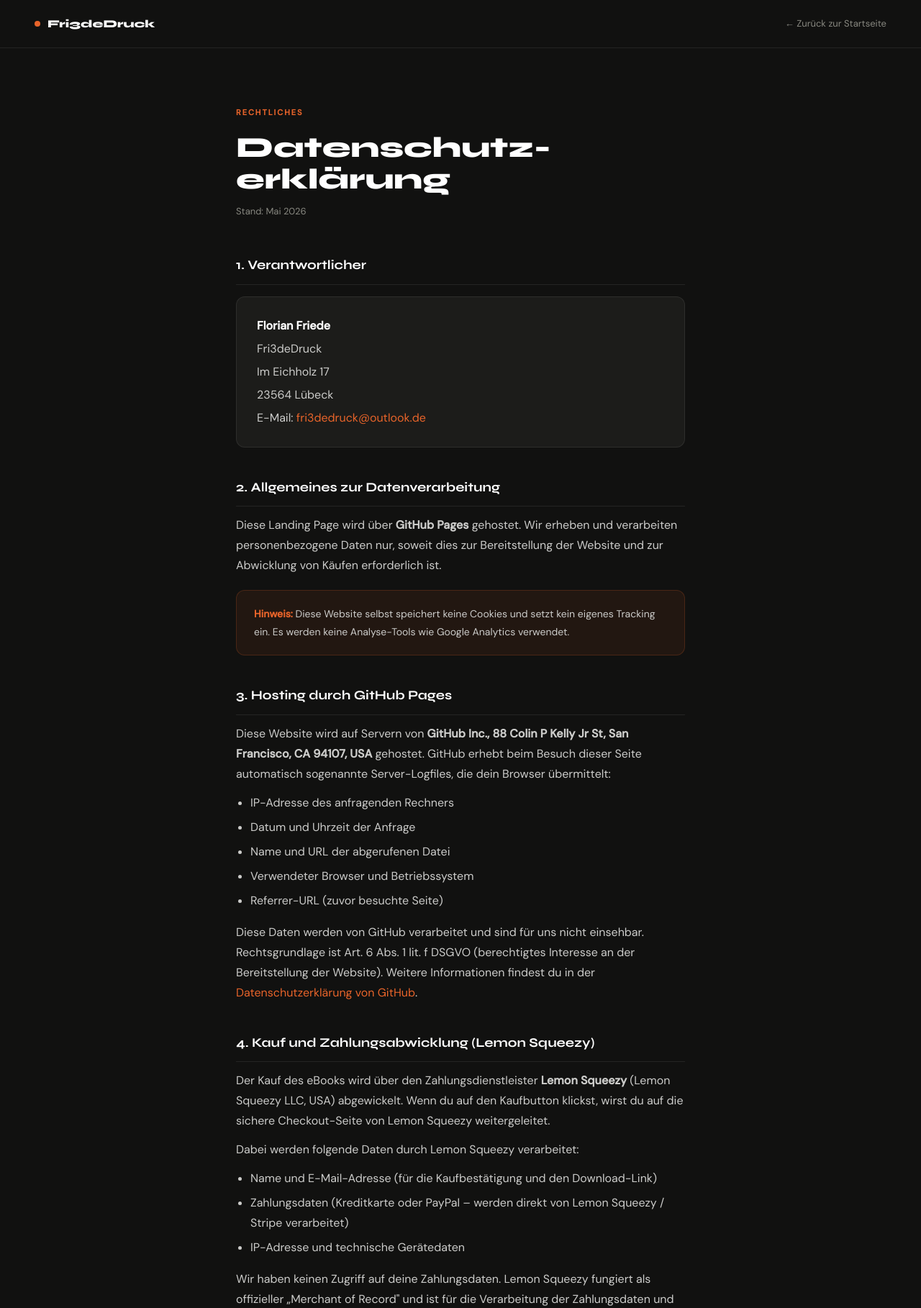
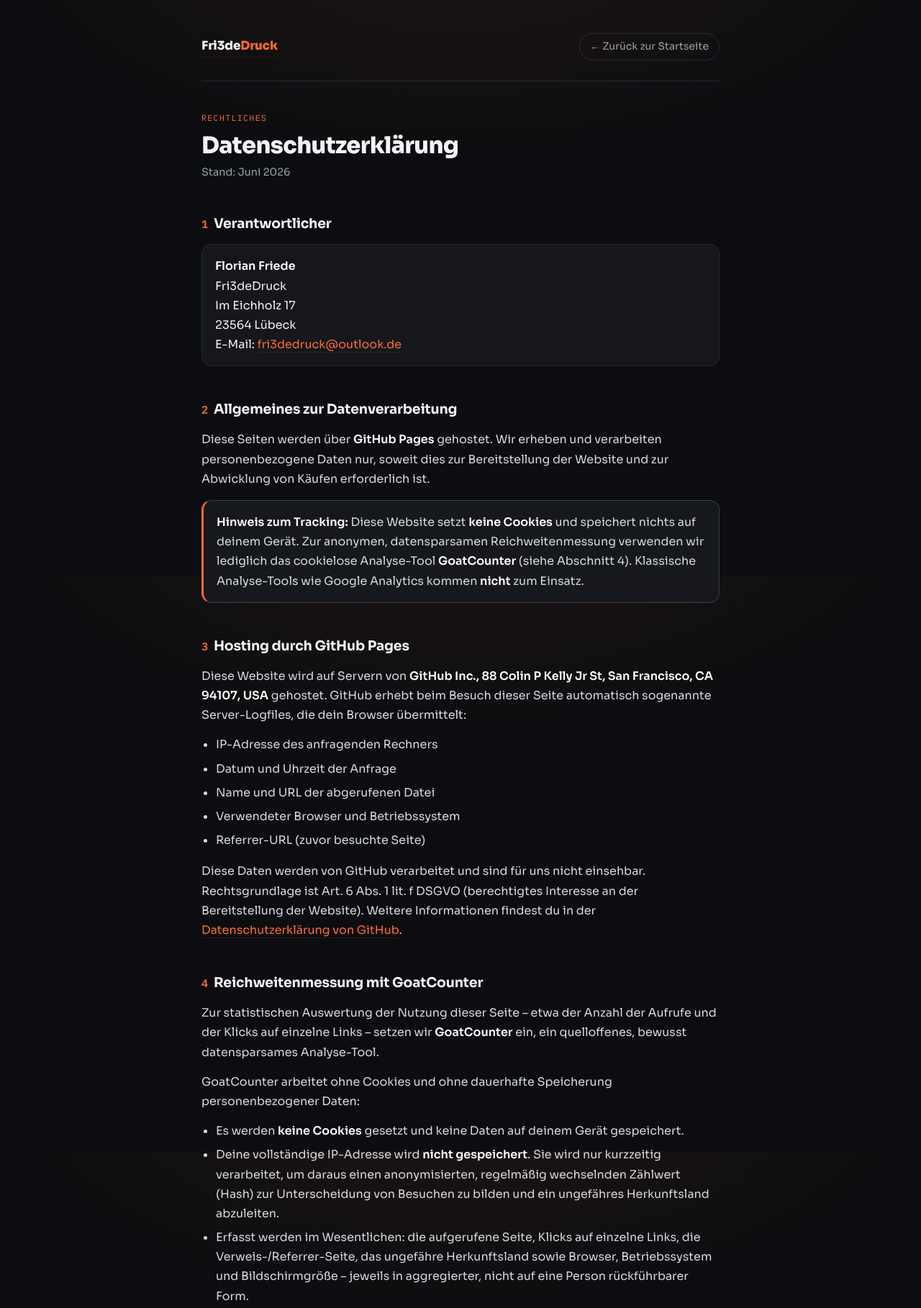
Before and after one commit to Gilliearnie/3ddruck-ebook, a plain HTML site: page datenschutz.html in a window 1280 px wide. Shown: the top 1818 px of the page at 72% size. Drawn offline with Linux system fonts and the light colour scheme.

Commit message:
Update datenschutz.html

```diff
--- a/datenschutz.html
+++ b/datenschutz.html
@@ -3,182 +3,132 @@
 <head>
 <meta charset="UTF-8">
 <meta name="viewport" content="width=device-width, initial-scale=1.0">
+<meta name="robots" content="noindex, nofollow">
 <title>Datenschutzerklärung – Fri3deDruck</title>
-<meta name="robots" content="noindex, nofollow">
 <link rel="preconnect" href="https://fonts.googleapis.com">
 <link rel="preconnect" href="https://fonts.gstatic.com" crossorigin>
-<link href="https://fonts.googleapis.com/css2?family=Syne:wght@700;800&family=DM+Sans:wght@400;500&display=swap" rel="stylesheet">
+<link href="https://fonts.googleapis.com/css2?family=Sora:wght@400;600;700;800&family=IBM+Plex+Mono:wght@400;500;600&display=swap" rel="stylesheet">
 <style>
-  *, *::before, *::after { box-sizing: border-box; margin: 0; padding: 0; }
-  :root {
-    --orange: #E8642A;
-    --dark:   #111110;
-    --dark2:  #1C1C1A;
-    --muted:  #888880;
-    --border: rgba(255,255,255,0.08);
-    --text:   #CCCCCA;
+  :root{
+    --bg:#0c0d10;
+    --bg-2:#15171c;
+    --card:#16181e;
+    --border:#272a33;
+    --border-hl:#3a3e4a;
+    --text:#f3f4f6;
+    --muted:#9aa0ac;
+    --accent:#ff6b35;
+    --accent-soft:rgba(255,107,53,.12);
+    --radius:14px;
   }
-  body {
-    font-family: 'DM Sans', sans-serif;
-    background: var(--dark);
-    color: var(--text);
-    font-size: 16px;
-    line-height: 1.75;
-    min-height: 100vh;
+  *{margin:0;padding:0;box-sizing:border-box}
+  html{-webkit-text-size-adjust:100%}
+  body{
+    font-family:'Sora',system-ui,sans-serif;
+    background:var(--bg);
+    color:var(--text);
+    line-height:1.7;
+    min-height:100vh;
+    background-image:
+      radial-gradient(1100px 500px at 50% -10%, rgba(255,107,53,.08), transparent 60%);
+    background-attachment:fixed;
+    padding:0 20px;
   }
-  nav {
-    padding: 20px 48px;
-    display: flex;
-    align-items: center;
-    justify-content: space-between;
-    border-bottom: 1px solid var(--border);
+  .wrap{max-width:720px;margin:0 auto;padding:32px 0 64px}
+
+  /* Kopfzeile */
+  .topbar{
+    display:flex;align-items:center;justify-content:space-between;
+    flex-wrap:wrap;gap:12px;padding:14px 0 28px;
+    border-bottom:1px solid var(--border);margin-bottom:36px;
   }
-  .nav-logo {
-    font-family: 'Syne', sans-serif;
-    font-weight: 800;
-    font-size: 15px;
-    color: white;
-    text-decoration: none;
-    display: flex;
-    align-items: center;
-    gap: 10px;
+  .brand{
+    font-weight:800;font-size:1.05rem;letter-spacing:-.01em;
+    text-decoration:none;color:var(--text);
   }
-  .nav-logo-dot { width: 8px; height: 8px; background: var(--orange); border-radius: 50%; }
-  .nav-back {
-    font-size: 13px;
-    color: var(--muted);
-    text-decoration: none;
-    display: flex;
-    align-items: center;
-    gap: 6px;
-    transition: color 0.2s;
+  .brand .dot{color:var(--accent)}
+  .back{
+    font-size:.88rem;color:var(--muted);text-decoration:none;
+    border:1px solid var(--border);border-radius:99px;padding:6px 14px;
+    transition:border-color .18s ease,color .18s ease;
   }
-  .nav-back:hover { color: var(--orange); }
+  .back:hover{border-color:var(--border-hl);color:var(--text)}
 
-  main {
-    max-width: 720px;
-    margin: 0 auto;
-    padding: 80px 48px 120px;
+  .kicker{
+    font-family:'IBM Plex Mono',monospace;font-size:.72rem;letter-spacing:.12em;
+    text-transform:uppercase;color:var(--accent);
   }
-  .page-label {
-    font-size: 11px;
-    font-weight: 700;
-    letter-spacing: 0.18em;
-    text-transform: uppercase;
-    color: var(--orange);
-    margin-bottom: 16px;
+  h1{font-size:2rem;line-height:1.15;letter-spacing:-.02em;margin:8px 0 6px;font-weight:800}
+  .stand{color:var(--muted);font-size:.9rem;margin-bottom:8px}
+
+  h2{
+    font-size:1.18rem;font-weight:700;letter-spacing:-.01em;
+    margin:38px 0 12px;padding-top:6px;
   }
-  h1 {
-    font-family: 'Syne', sans-serif;
-    font-weight: 800;
-    font-size: 40px;
-    color: white;
-    margin-bottom: 12px;
-    line-height: 1.1;
+  h2 .num{color:var(--accent);font-family:'IBM Plex Mono',monospace;font-size:.95rem;margin-right:8px}
+  p{color:#d6d9e0;margin:0 0 14px}
+  a{color:var(--accent);text-decoration:none;border-bottom:1px solid var(--accent-soft)}
+  a:hover{border-bottom-color:var(--accent)}
+  ul{margin:0 0 16px;padding-left:20px;color:#d6d9e0}
+  li{margin-bottom:6px}
+  strong{color:#fff;font-weight:600}
+
+  /* Hervorgehobene Hinweis-Box */
+  .note{
+    background:var(--card);border:1px solid var(--border-hl);border-left:3px solid var(--accent);
+    border-radius:var(--radius);padding:16px 18px;margin:16px 0 18px;
   }
-  .last-updated {
-    font-size: 13px;
-    color: var(--muted);
-    margin-bottom: 48px;
+  .note p:last-child{margin-bottom:0}
+
+  .addr{
+    background:var(--bg-2);border:1px solid var(--border);border-radius:var(--radius);
+    padding:16px 18px;margin-bottom:14px;font-style:normal;
   }
-  h2 {
-    font-family: 'Syne', sans-serif;
-    font-weight: 700;
-    font-size: 18px;
-    color: white;
-    margin: 40px 0 12px;
-    padding-bottom: 10px;
-    border-bottom: 1px solid var(--border);
+
+  footer{
+    margin-top:48px;padding-top:20px;border-top:1px solid var(--border);
+    color:var(--muted);font-size:.85rem;
   }
-  h3 {
-    font-size: 15px;
-    font-weight: 700;
-    color: white;
-    margin: 24px 0 8px;
-  }
-  p { margin-bottom: 12px; }
-  ul { margin: 8px 0 16px 20px; }
-  li { margin-bottom: 6px; }
-  a { color: var(--orange); text-decoration: none; }
-  a:hover { text-decoration: underline; }
-
-  .info-block {
-    background: var(--dark2);
-    border: 1px solid var(--border);
-    border-radius: 12px;
-    padding: 24px 28px;
-    margin: 16px 0 24px;
-    line-height: 2;
-  }
-  .info-block strong { color: white; }
-
-  .highlight-box {
-    background: rgba(232,100,42,0.08);
-    border: 1px solid rgba(232,100,42,0.2);
-    border-radius: 12px;
-    padding: 20px 24px;
-    margin: 20px 0;
-    font-size: 14px;
-  }
-  .highlight-box strong { color: var(--orange); }
-
-  footer {
-    text-align: center;
-    padding: 32px;
-    border-top: 1px solid var(--border);
-    font-size: 13px;
-    color: var(--muted);
-  }
-  footer a { color: var(--orange); text-decoration: none; }
-
-  @media (max-width: 600px) {
-    nav { padding: 16px 20px; }
-    main { padding: 48px 20px 80px; }
-    h1 { font-size: 28px; }
-  }
+  footer a{color:var(--muted);border-bottom:1px solid var(--border)}
+  footer a:hover{color:var(--text)}
 </style>
 </head>
 <body>
+  <div class="wrap">
 
-<nav>
-  <a href="index.html" class="nav-logo">
-    <span class="nav-logo-dot"></span>
-    Fri3deDruck
-  </a>
-  <a href="index.html" class="nav-back">← Zurück zur Startseite</a>
-</nav>
+    <div class="topbar">
+      <a class="brand" href="https://gilliearnie.github.io/3ddruck-ebook/index.html">Fri3de<span class="dot">Druck</span></a>
+      <a class="back" href="https://gilliearnie.github.io/3ddruck-ebook/index.html">← Zurück zur Startseite</a>
+    </div>
 
-<main>
-  <div class="page-label">Rechtliches</div>
-  <h1>Datenschutz&shy;erklärung</h1>
-  <p class="last-updated">Stand: Mai 2026</p>
+    <span class="kicker">Rechtliches</span>
+    <h1>Datenschutz­erklärung</h1>
+    <p class="stand">Stand: Juni 2026</p>
 
-  <h2>1. Verantwortlicher</h2>
-  <div class="info-block">
+    <h2><span class="num">1</span>Verantwortlicher</h2>
+    <address class="addr">
       <strong>Florian Friede</strong><br>
       Fri3deDruck<br>
       Im Eichholz 17<br>
       23564 Lübeck<br>
       E-Mail: <a href="mailto:fri3dedruck@outlook.de">fri3dedruck@outlook.de</a>
+    </address>
+
+    <h2><span class="num">2</span>Allgemeines zur Datenverarbeitung</h2>
+    <p>Diese Seiten werden über <strong>GitHub Pages</strong> gehostet. Wir erheben und verarbeiten
+      personenbezogene Daten nur, soweit dies zur Bereitstellung der Website und zur Abwicklung von
+      Käufen erforderlich ist.</p>
+    <div class="note">
+      <p><strong>Hinweis zum Tracking:</strong> Diese Website setzt <strong>keine Cookies</strong> und
+        speichert nichts auf deinem Gerät. Zur anonymen, datensparsamen Reichweitenmessung verwenden wir
+        lediglich das cookielose Analyse-Tool <strong>GoatCounter</strong> (siehe Abschnitt&nbsp;4).
+        Klassische Analyse-Tools wie Google Analytics kommen <strong>nicht</strong> zum Einsatz.</p>
     </div>
 
-  <h2>2. Allgemeines zur Datenverarbeitung</h2>
-  <p>
-    Diese Landing Page wird über <strong>GitHub Pages</strong> gehostet. Wir erheben und verarbeiten
-    personenbezogene Daten nur, soweit dies zur Bereitstellung der Website und zur Abwicklung von
-    Käufen erforderlich ist.
-  </p>
-  <div class="highlight-box">
-    <strong>Hinweis:</strong> Diese Website selbst speichert keine Cookies und setzt kein
-    eigenes Tracking ein. Es werden keine Analyse-Tools wie Google Analytics verwendet.
-  </div>
-
-  <h2>3. Hosting durch GitHub Pages</h2>
-  <p>
-    Diese Website wird auf Servern von <strong>GitHub Inc., 88 Colin P Kelly Jr St, San Francisco,
+    <h2><span class="num">3</span>Hosting durch GitHub Pages</h2>
+    <p>Diese Website wird auf Servern von <strong>GitHub Inc., 88 Colin P Kelly Jr St, San Francisco,
       CA 94107, USA</strong> gehostet. GitHub erhebt beim Besuch dieser Seite automatisch sogenannte
-    Server-Logfiles, die dein Browser übermittelt:
-  </p>
+      Server-Logfiles, die dein Browser übermittelt:</p>
     <ul>
       <li>IP-Adresse des anfragenden Rechners</li>
       <li>Datum und Uhrzeit der Anfrage</li>
@@ -186,85 +136,87 @@
       <li>Verwendeter Browser und Betriebssystem</li>
       <li>Referrer-URL (zuvor besuchte Seite)</li>
     </ul>
-  <p>
-    Diese Daten werden von GitHub verarbeitet und sind für uns nicht einsehbar.
-    Rechtsgrundlage ist Art. 6 Abs. 1 lit. f DSGVO (berechtigtes Interesse an der
+    <p>Diese Daten werden von GitHub verarbeitet und sind für uns nicht einsehbar.
+      Rechtsgrundlage ist Art.&nbsp;6 Abs.&nbsp;1 lit.&nbsp;f DSGVO (berechtigtes Interesse an der
       Bereitstellung der Website). Weitere Informationen findest du in der
-    <a href="https://docs.github.com/en/site-policy/privacy-policies/github-privacy-statement"
-       target="_blank" rel="noopener">Datenschutzerklärung von GitHub</a>.
-  </p>
+      <a href="https://docs.github.com/en/site-policy/privacy-policies/github-privacy-statement" target="_blank" rel="noopener">Datenschutzerklärung von GitHub</a>.</p>
 
-  <h2>4. Kauf und Zahlungsabwicklung (Lemon Squeezy)</h2>
-  <p>
-    Der Kauf des eBooks wird über den Zahlungsdienstleister <strong>Lemon Squeezy</strong>
+    <h2><span class="num">4</span>Reichweitenmessung mit GoatCounter</h2>
+    <p>Zur statistischen Auswertung der Nutzung dieser Seite – etwa der Anzahl der Aufrufe und der Klicks
+      auf einzelne Links – setzen wir <strong>GoatCounter</strong> ein, ein quelloffenes, bewusst
+      datensparsames Analyse-Tool.</p>
+    <p>GoatCounter arbeitet ohne Cookies und ohne dauerhafte Speicherung personenbezogener Daten:</p>
+    <ul>
+      <li>Es werden <strong>keine Cookies</strong> gesetzt und keine Daten auf deinem Gerät gespeichert.</li>
+      <li>Deine vollständige IP-Adresse wird <strong>nicht gespeichert</strong>. Sie wird nur kurzzeitig
+        verarbeitet, um daraus einen anonymisierten, regelmäßig wechselnden Zählwert (Hash) zur
+        Unterscheidung von Besuchen zu bilden und ein ungefähres Herkunftsland abzuleiten.</li>
+      <li>Erfasst werden im Wesentlichen: die aufgerufene Seite, Klicks auf einzelne Links, die
+        Verweis-/Referrer-Seite, das ungefähre Herkunftsland sowie Browser, Betriebssystem und
+        Bildschirmgröße – jeweils in aggregierter, nicht auf eine Person rückführbarer Form.</li>
+    </ul>
+    <p>Rechtsgrundlage ist Art.&nbsp;6 Abs.&nbsp;1 lit.&nbsp;f DSGVO (berechtigtes Interesse an einer
+      anonymen, datensparsamen Reichweitenmessung). Da GoatCounter keine Cookies setzt und keine
+      personenbezogenen Daten auf deinem Gerät speichert, ist hierfür keine Einwilligung über ein
+      Cookie-Banner erforderlich.</p>
+    <p>Betreiber des Dienstes ist der GoatCounter-Dienst (Martin Tournoij). Weitere Informationen zur
+      Datenverarbeitung findest du in den
+      <a href="https://www.goatcounter.com/help/gdpr" target="_blank" rel="noopener">Datenschutz-Hinweisen von GoatCounter</a>.</p>
+
+    <h2><span class="num">5</span>Kauf und Zahlungsabwicklung (Lemon Squeezy)</h2>
+    <p>Der Kauf des eBooks wird über den Zahlungsdienstleister <strong>Lemon Squeezy</strong>
       (Lemon Squeezy LLC, USA) abgewickelt. Wenn du auf den Kaufbutton klickst, wirst du auf die
-    sichere Checkout-Seite von Lemon Squeezy weitergeleitet.
-  </p>
+      sichere Checkout-Seite von Lemon Squeezy weitergeleitet.</p>
     <p>Dabei werden folgende Daten durch Lemon Squeezy verarbeitet:</p>
     <ul>
       <li>Name und E-Mail-Adresse (für die Kaufbestätigung und den Download-Link)</li>
       <li>Zahlungsdaten (Kreditkarte oder PayPal – werden direkt von Lemon Squeezy / Stripe verarbeitet)</li>
       <li>IP-Adresse und technische Gerätedaten</li>
     </ul>
-  <p>
-    Wir haben keinen Zugriff auf deine Zahlungsdaten. Lemon Squeezy fungiert als offizieller
+    <p>Wir haben keinen Zugriff auf deine Zahlungsdaten. Lemon Squeezy fungiert als offizieller
       „Merchant of Record" und ist für die Verarbeitung der Zahlungsdaten und die steuerliche
       Abwicklung verantwortlich. Weitere Informationen findest du in der
-    <a href="https://www.lemonsqueezy.com/privacy" target="_blank" rel="noopener">
-    Datenschutzerklärung von Lemon Squeezy</a>.
-  </p>
-  <p>
-    Rechtsgrundlage für die Datenverarbeitung im Rahmen des Kaufs ist Art. 6 Abs. 1 lit. b DSGVO
-    (Vertragserfüllung).
-  </p>
+      <a href="https://www.lemonsqueezy.com/privacy" target="_blank" rel="noopener">Datenschutzerklärung von Lemon Squeezy</a>.</p>
+    <p>Rechtsgrundlage für die Datenverarbeitung im Rahmen des Kaufs ist Art.&nbsp;6 Abs.&nbsp;1 lit.&nbsp;b
+      DSGVO (Vertragserfüllung).</p>
 
-  <h2>5. Kontaktaufnahme per E-Mail</h2>
-  <p>
-    Wenn du uns per E-Mail kontaktierst, werden die übermittelten Daten (E-Mail-Adresse,
+    <h2><span class="num">6</span>Kontaktaufnahme per E-Mail</h2>
+    <p>Wenn du uns per E-Mail kontaktierst, werden die übermittelten Daten (E-Mail-Adresse,
       Inhalt deiner Nachricht) zur Bearbeitung deiner Anfrage gespeichert. Diese Daten geben
-    wir nicht ohne deine Einwilligung weiter. Rechtsgrundlage ist Art. 6 Abs. 1 lit. f DSGVO.
-  </p>
+      wir nicht ohne deine Einwilligung weiter. Rechtsgrundlage ist Art.&nbsp;6 Abs.&nbsp;1 lit.&nbsp;f DSGVO.</p>
 
-  <h2>6. Deine Rechte</h2>
+    <h2><span class="num">7</span>Deine Rechte</h2>
     <p>Du hast gegenüber uns folgende Rechte hinsichtlich deiner personenbezogenen Daten:</p>
     <ul>
-    <li><strong>Auskunft</strong> (Art. 15 DSGVO)</li>
-    <li><strong>Berichtigung</strong> (Art. 16 DSGVO)</li>
-    <li><strong>Löschung</strong> (Art. 17 DSGVO)</li>
-    <li><strong>Einschränkung der Verarbeitung</strong> (Art. 18 DSGVO)</li>
-    <li><strong>Widerspruch gegen die Verarbeitung</strong> (Art. 21 DSGVO)</li>
-    <li><strong>Datenübertragbarkeit</strong> (Art. 20 DSGVO)</li>
+      <li><strong>Auskunft</strong> (Art.&nbsp;15 DSGVO)</li>
+      <li><strong>Berichtigung</strong> (Art.&nbsp;16 DSGVO)</li>
+      <li><strong>Löschung</strong> (Art.&nbsp;17 DSGVO)</li>
+      <li><strong>Einschränkung der Verarbeitung</strong> (Art.&nbsp;18 DSGVO)</li>
+      <li><strong>Widerspruch gegen die Verarbeitung</strong> (Art.&nbsp;21 DSGVO)</li>
+      <li><strong>Datenübertragbarkeit</strong> (Art.&nbsp;20 DSGVO)</li>
     </ul>
-  <p>
-    Zur Ausübung deiner Rechte wende dich bitte per E-Mail an:
-    <a href="mailto:fri3dedruck@outlook.de">fri3dedruck@outlook.de</a>
-  </p>
-  <p>
-    Außerdem hast du das Recht, dich bei einer Datenschutz-Aufsichtsbehörde zu beschweren.
-    Die zuständige Aufsichtsbehörde für Schleswig-Holstein ist das
-    <strong>Unabhängige Landeszentrum für Datenschutz Schleswig-Holstein (ULD)</strong>,
-    <a href="https://www.datenschutzzentrum.de" target="_blank" rel="noopener">www.datenschutzzentrum.de</a>.
-  </p>
+    <p>Zur Ausübung deiner Rechte wende dich bitte per E-Mail an:
+      <a href="mailto:fri3dedruck@outlook.de">fri3dedruck@outlook.de</a>.</p>
+    <p>Außerdem hast du das Recht, dich bei einer Datenschutz-Aufsichtsbehörde zu beschweren.
+      Die zuständige Aufsichtsbehörde für Schleswig-Holstein ist das <strong>Unabhängige Landeszentrum
+      für Datenschutz Schleswig-Holstein (ULD)</strong>,
+      <a href="https://www.datenschutzzentrum.de" target="_blank" rel="noopener">www.datenschutzzentrum.de</a>.</p>
 
-  <h2>7. Datensicherheit</h2>
-  <p>
-    Diese Website wird ausschließlich über HTTPS ausgeliefert. Deine Verbindung zu dieser
-    Seite ist damit verschlüsselt.
-  </p>
+    <h2><span class="num">8</span>Datensicherheit</h2>
+    <p>Diese Website wird ausschließlich über HTTPS ausgeliefert. Deine Verbindung zu dieser
+      Seite ist damit verschlüsselt.</p>
 
-  <h2>8. Aktualität und Änderungen</h2>
-  <p>
-    Diese Datenschutzerklärung ist aktuell gültig (Stand: Mai 2026). Durch die
+    <h2><span class="num">9</span>Aktualität und Änderungen</h2>
+    <p>Diese Datenschutzerklärung ist aktuell gültig (Stand: Juni 2026). Durch die
       Weiterentwicklung der Website oder aufgrund geänderter gesetzlicher bzw. behördlicher
-    Vorgaben kann es notwendig werden, diese Datenschutzerklärung anzupassen.
-  </p>
-</main>
+      Vorgaben kann es notwendig werden, diese Datenschutzerklärung anzupassen.</p>
 
     <footer>
       © 2026 Florian Friede · Fri3deDruck ·
-  <a href="impressum.html">Impressum</a> ·
-  <a href="datenschutz.html">Datenschutz</a>
+      <a href="https://gilliearnie.github.io/3ddruck-ebook/impressum.html">Impressum</a> ·
+      <a href="https://gilliearnie.github.io/3ddruck-ebook/datenschutz.html">Datenschutz</a>
     </footer>
 
+  </div>
 </body>
 </html>
```
Lines whose indentation alone changed are shown as unchanged.
